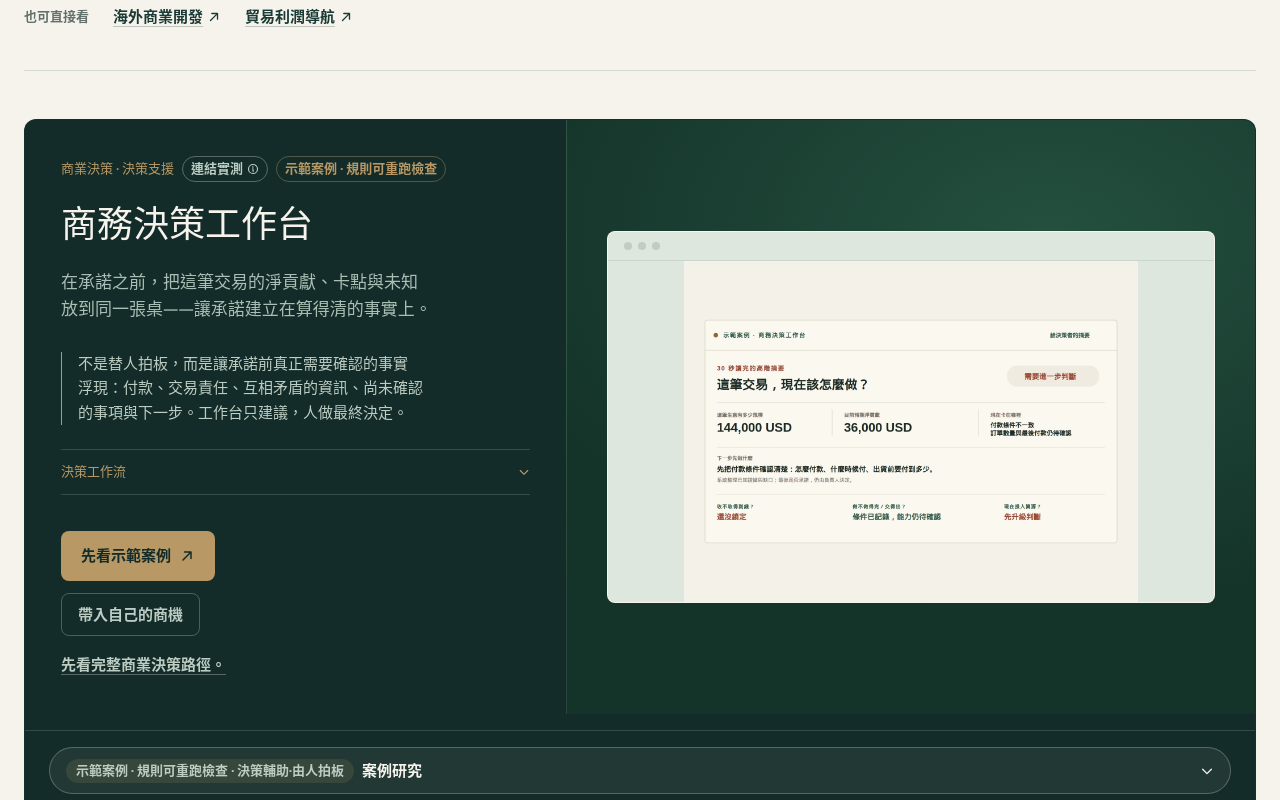
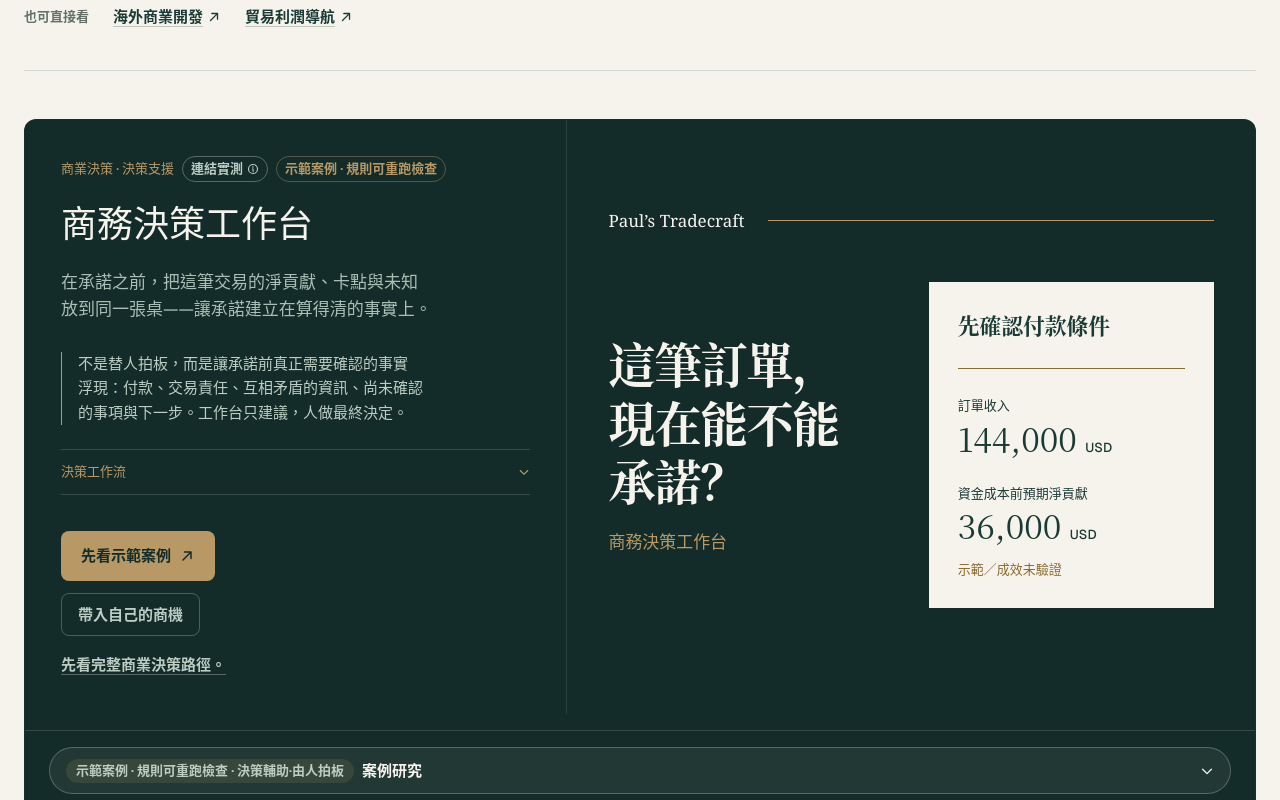
Before and after one commit to apchen1978/pauls-tradecraft, a React (Vite) app: page / in a window 1280 px wide. Shown: the part 5000-5800 px from the top of the page. Built offline with nearby package versions, Linux system fonts and the light colour scheme.

Commit message:
feat(portfolio): polish three editorial covers

```diff
--- /dev/null
+++ b/src/components/EditorialCover.css
@@ -0,0 +1,92 @@
+.editorial-cover {
+  container-type: inline-size;
+  width: 100%;
+  padding: 6%;
+  color: var(--color-ink);
+  background: var(--color-bone);
+}
+.editorial-cover__brand {
+  display: flex;
+  align-items: center;
+  gap: 1.5rem;
+  font-family: Georgia, var(--font-serif);
+  font-size: clamp(13px, 2.8cqw, 22px);
+}
+.editorial-cover__brand span { flex: 1; height: 1px; background: var(--color-amber); }
+.editorial-cover__decision, .editorial-cover__margin {
+  display: grid;
+  grid-template-columns: 1fr 1fr;
+  align-items: center;
+  gap: 6%;
+  padding: 8% 0 3%;
+}
+.editorial-cover__headline {
+  margin: 0;
+  font-family: var(--font-serif);
+  font-size: clamp(30px, 7.8cqw, 62px);
+  font-weight: 600;
+  line-height: 1.24;
+  letter-spacing: -0.025em;
+  text-wrap: balance;
+}
+.editorial-cover__name {
+  margin: 7% 0 0;
+  font-size: clamp(14px, 2.8cqw, 22px);
+  line-height: 1.5;
+  text-wrap: balance;
+}
+.editorial-cover--decision { background: var(--color-pine); color: var(--color-bone); }
+.editorial-cover--decision .editorial-cover__brand span { background: var(--color-gold); }
+.editorial-cover--decision .editorial-cover__name { color: var(--color-gold); }
+.editorial-cover__slip { padding: 10%; background: var(--color-bone); color: var(--color-ink); }
+.editorial-cover__payment {
+  margin: 0;
+  padding-bottom: 12%;
+  border-bottom: 1px solid var(--color-amber);
+  font-family: var(--font-serif);
+  font-size: clamp(18px, 3.6cqw, 28px);
+  font-weight: 600;
+  line-height: 1.4;
+  text-wrap: balance;
+}
+.editorial-cover__figures { margin: 0; }
+.editorial-cover__figures div { margin-top: 12%; }
+.editorial-cover__figures dt { font-size: clamp(13px, 2cqw, 16px); line-height: 1.5; }
+.editorial-cover__figures dd {
+  margin: 0.25rem 0 0;
+  font-family: var(--font-serif);
+  font-size: clamp(26px, 5.5cqw, 42px);
+  line-height: 1.1;
+  font-variant-numeric: tabular-nums;
+  white-space: nowrap;
+}
+.editorial-cover__figures dd span { font: 500 clamp(13px, 2cqw, 16px) var(--font-sans); }
+.editorial-cover__disclosure { margin: 1rem 0 0; font-size: 13px; line-height: 1.5; }
+.editorial-cover__slip .editorial-cover__disclosure { color: var(--color-amber); }
+.editorial-cover__bridge > .editorial-cover__disclosure:first-child { margin: 0 0 0.75rem; }
+.editorial-cover__cost { display: grid; grid-template-columns: 46% 54%; align-items: center; min-height: 2.25rem; }
+.editorial-cover__cost > span { padding-right: 0.4rem; font-size: clamp(13px, 2.4cqw, 18px); line-height: 1.4; }
+.editorial-cover__bar { height: clamp(24px, 5cqw, 40px); background: var(--color-ink); }
+.editorial-cover__bar--1 { width: 38%; background: var(--color-amber); }
+.editorial-cover__bar--2 { width: 20%; margin-left: 38%; background: var(--color-gold); }
+.editorial-cover__bar--3 { width: 18%; margin-left: 58%; background: var(--color-line); }
+.editorial-cover__bar--4 { width: 24%; margin-left: 76%; }
+.editorial-cover__pet { display: grid; grid-template-columns: 48% 52%; align-items: center; padding-top: 4%; }
+.editorial-cover__mg { margin: 0; font-size: clamp(60px, 23cqw, 190px); font-weight: 750; line-height: 0.95; letter-spacing: -0.04em; }
+.editorial-cover__mg span { color: var(--color-amber); }
+.editorial-cover__pet-name { margin: 0.6rem 0 0; font-size: clamp(18px, 4.6cqw, 36px); font-weight: 650; line-height: 1.15; }
+.editorial-cover__pet-note { margin: 0.75rem 0 0; font-family: var(--font-serif); font-size: clamp(15px, 3.2cqw, 25px); line-height: 1.4; text-wrap: balance; }
+.editorial-cover__pet picture { display: block; }
+.editorial-cover__pet img { display: block; width: 100%; height: auto; aspect-ratio: 1; object-fit: contain; }
+@container (max-width: 420px) {
+  .editorial-cover__decision, .editorial-cover__margin { grid-template-columns: 1fr; gap: 1.25rem; }
+  .editorial-cover__headline { font-size: 32px; }
+  .editorial-cover__name { margin-top: 0.5rem; font-size: 15px; }
+  .editorial-cover__slip { padding: 1rem; }
+  .editorial-cover__payment { padding-bottom: 0.75rem; font-size: 20px; }
+  .editorial-cover__figures { display: grid; grid-template-columns: 1fr 1fr; gap: 0.75rem; }
+  .editorial-cover__figures div { margin-top: 0.75rem; }
+  .editorial-cover__figures dd { font-size: 25px; }
+  .editorial-cover__figures dd span { display: block; margin-top: 0.25rem; }
+  .editorial-cover__cost { grid-template-columns: 42% 58%; }
+}
--- /dev/null
+++ b/src/components/EditorialCover.jsx
@@ -0,0 +1,86 @@
+import "./EditorialCover.css";
+
+export const editorialCoverIds = new Set([
+  "commercial-decision-desk", "trade-profit-navigator", "mg-desktop-pet",
+]);
+
+const copy = {
+  zh: {
+    decision: "這筆訂單，現在能不能承諾？",
+    payment: "先確認付款條件", revenue: "訂單收入",
+    contribution: "資金成本前預期淨貢獻",
+    disclosure: "示範／成效未驗證",
+    margin: "毛利，還撐得住嗎？", concept: "概念示意 · 非案例比例",
+    costs: ["收入", "商品成本", "出口前費用與關稅", "資金成本", "剩餘貢獻"],
+    pet: "桌上的小夥伴",
+  },
+  en: {
+    decision: "Can this order move forward?",
+    payment: "Confirm payment terms first", revenue: "Order revenue",
+    contribution: "Expected contribution before funding",
+    disclosure: "Demo · Outcomes unverified",
+    margin: "Does the margin still hold?", concept: "Concept · Not case proportions",
+    costs: ["Revenue", "Product cost", "Pre-export costs & duty", "Funding cost", "Contribution"],
+    pet: "A little companion on your desktop",
+  },
+};
+
+// The two figures are the existing public synthetic example in works.js / the
+// executive snapshot. The cost bridge is deliberately conceptual, not that case.
+export default function EditorialCover({ work, lang }) {
+  const c = copy[lang];
+  const kind = work.id === "commercial-decision-desk" ? "decision"
+    : work.id === "trade-profit-navigator" ? "margin" : "pet";
+  return (
+    <div className={`editorial-cover editorial-cover--${kind}`} lang={lang}>
+      <div className="editorial-cover__brand" aria-hidden="true">Paul’s Tradecraft<span /></div>
+      {kind === "decision" && (
+        <div className="editorial-cover__decision">
+          <div>
+            <p className="editorial-cover__headline">{c.decision}</p>
+            <p className="editorial-cover__name">{work[lang].title}</p>
+          </div>
+          <div className="editorial-cover__slip">
+            <p className="editorial-cover__payment">{c.payment}</p>
+            <dl className="editorial-cover__figures">
+              <div><dt>{c.revenue}</dt><dd>144,000 <span>USD</span></dd></div>
+              <div><dt>{c.contribution}</dt><dd>36,000 <span>USD</span></dd></div>
+            </dl>
+            <p className="editorial-cover__disclosure">{c.disclosure}</p>
+          </div>
+        </div>
+      )}
+      {kind === "margin" && (
+        <div className="editorial-cover__margin">
+          <div>
+            <p className="editorial-cover__headline">{c.margin}</p>
+            <p className="editorial-cover__name">{work[lang].title}</p>
+          </div>
+          <div className="editorial-cover__bridge">
+            <p className="editorial-cover__disclosure">{c.concept}</p>
+            {c.costs.map((label, index) => (
+              <div className="editorial-cover__cost" key={label}>
+                <span>{label}</span>
+                <div className={`editorial-cover__bar editorial-cover__bar--${index}`} aria-hidden="true" />
+              </div>
+            ))}
+            <p className="editorial-cover__disclosure">{c.disclosure}</p>
+          </div>
+        </div>
+      )}
+      {kind === "pet" && (
+        <div className="editorial-cover__pet">
+          <div>
+            <p className="editorial-cover__mg">MG<span>.</span></p>
+            <p className="editorial-cover__pet-name">Desktop Pet</p>
+            <p className="editorial-cover__pet-note">{c.pet}</p>
+          </div>
+          <picture>
+            <source media="(min-width: 769px)" srcSet="/images/mg-editorial-character.webp" type="image/webp" />
+            <img src="/images/mg-editorial-character-800.webp" width="800" height="800" alt={lang === "zh" ? "MG 橘色桌寵角色" : "MG orange desktop companion"} loading="lazy" />
+          </picture>
+        </div>
+      )}
+    </div>
+  );
+}
--- a/src/components/Works.jsx
+++ b/src/components/Works.jsx
@@ -19,6 +19,7 @@ import { workflowEntry } from "../data/tradeDecisionWorkflow.js";
 import { calculatorEntry } from "../data/profitCalculator.js";
 import { FoldToggle, firstSentence, foldClass, useFold } from "./FoldedIntro.jsx";
 import CoverImage from "./CoverImage.jsx";
+import EditorialCover, { editorialCoverIds } from "./EditorialCover.jsx";
 
 const iconMap = {
   presentation: PresentationChart,
@@ -695,7 +696,8 @@ function FeaturedSystem({ work }) {
           )}
           {work.demoNote && <p className="mt-4 text-xs leading-relaxed text-ondark-meta">{work.demoNote[lang]}</p>}
         </div>
-        <a data-featured-visual href={withDemoLang(work.link, lang)} target="_blank" rel="noopener noreferrer" aria-label={copy.title} className="focus-visible:outline-offset-[-4px] focus-visible:shadow-[inset_0_0_0_8px_var(--color-pine)] group relative flex items-center border-t border-bone/10 bg-[radial-gradient(120%_90%_at_70%_20%,#24503f_0%,#143329_70%)] p-5 md:p-8 lg:border-l lg:border-t-0 lg:p-10">
+        <a data-featured-visual href={withDemoLang(work.link, lang)} target="_blank" rel="noopener noreferrer" aria-label={copy.title} className="focus-visible:outline-offset-[-4px] group relative flex items-center border-t border-bone/10 bg-pine lg:border-l lg:border-t-0">
+          {editorialCoverIds.has(work.id) ? <EditorialCover work={work} lang={lang} /> : (
             <div className="w-full overflow-hidden rounded-field border border-bone/15 bg-bone">
               <div className="flex items-center gap-1.5 border-b border-ink/10 bg-paper px-4 py-2.5" aria-hidden="true">
                 <span className="size-2 rounded-full bg-ink/15" />
@@ -704,6 +706,7 @@ function FeaturedSystem({ work }) {
               </div>
               <CoverImage src={cover} alt={work.imageAlt[lang]} className={`aspect-[16/9] w-full ${work.imageFit === "contain" ? "bg-paper object-contain" : "object-cover object-top"} transition-transform duration-700 group-hover:scale-[1.015]`} />
             </div>
+          )}
           <span className="absolute bottom-7 right-7 rounded-field bg-ink/90 px-3 py-2 text-xs font-semibold text-bone opacity-0 shadow-lg transition-opacity group-hover:opacity-100 group-focus-within:opacity-100">{linkLabel} →</span>
         </a>
       </div>
@@ -821,11 +824,11 @@ export default function Works() {
         <Wrapper {...wrapperProps} className={`flex flex-1 flex-col ${wide ? "md:grid md:grid-cols-[1.05fr_0.95fr]" : ""}`}>
           {cover ? (
             <div className={`overflow-hidden bg-ink/[0.04] ${wide ? "md:flex md:flex-col md:justify-center md:bg-paper md:p-8 lg:p-10" : ""}`}>
-              <CoverImage
+              {editorialCoverIds.has(w.id) ? <EditorialCover work={w} lang={lang} /> : <CoverImage
                 src={cover}
                 alt={w.imageAlt[lang]}
-                className={`aspect-[3/1] w-full md:aspect-[16/9] ${w.imageFit === "contain" ? "object-contain p-6" : "object-cover object-top"} ${wide ? "md:rounded-field md:shadow-[0_24px_60px_-34px_rgba(25,58,53,0.55)]" : ""}`}
-              />
+                className={`aspect-[16/9] w-full ${w.imageFit === "contain" ? "object-contain p-6" : "object-cover object-top"} ${wide ? "md:rounded-field md:shadow-[0_24px_60px_-34px_rgba(25,58,53,0.55)]" : ""}`}
+              />}
               {balance && (
                 <div className="hidden md:block">
                   {flowBlock}
```
Also changed, not shown: public/images/mg-editorial-character-800.webp (added), public/images/mg-editorial-character.webp (added). Lines whose indentation alone changed are shown as unchanged.
